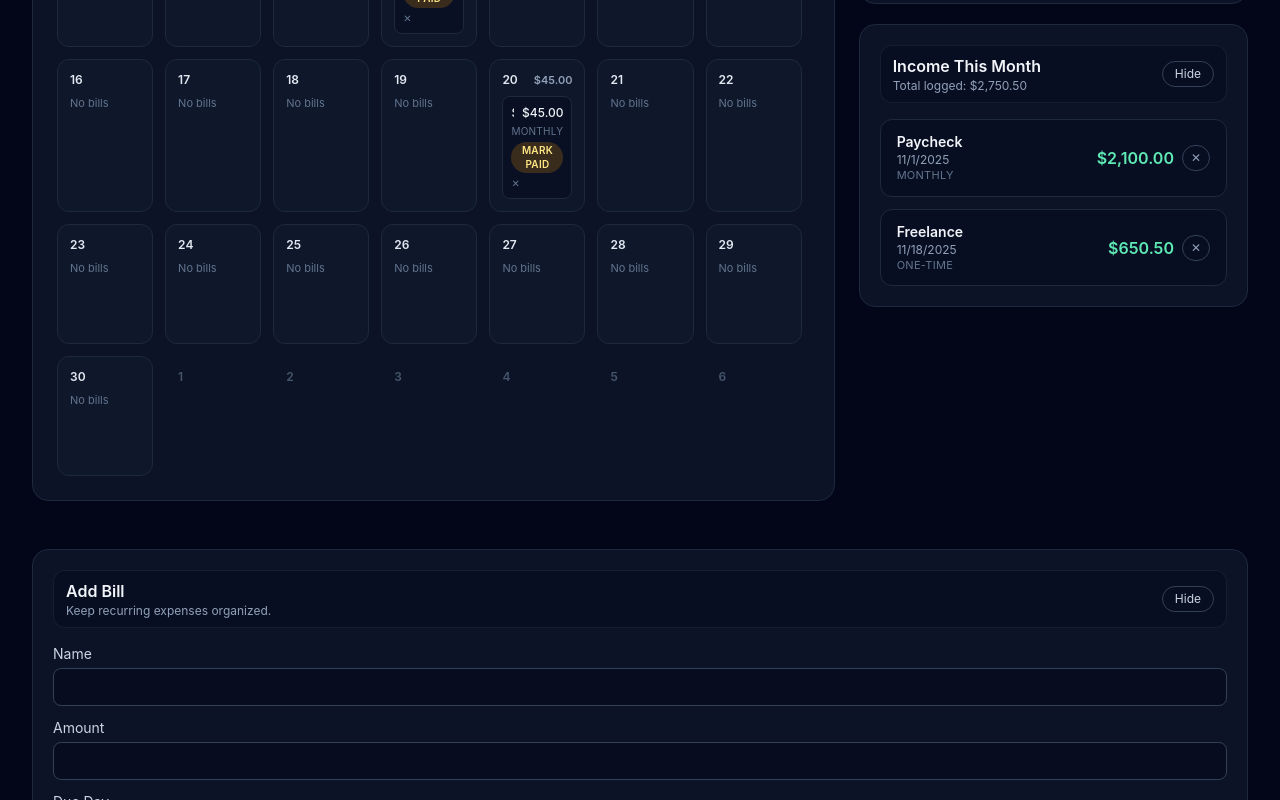
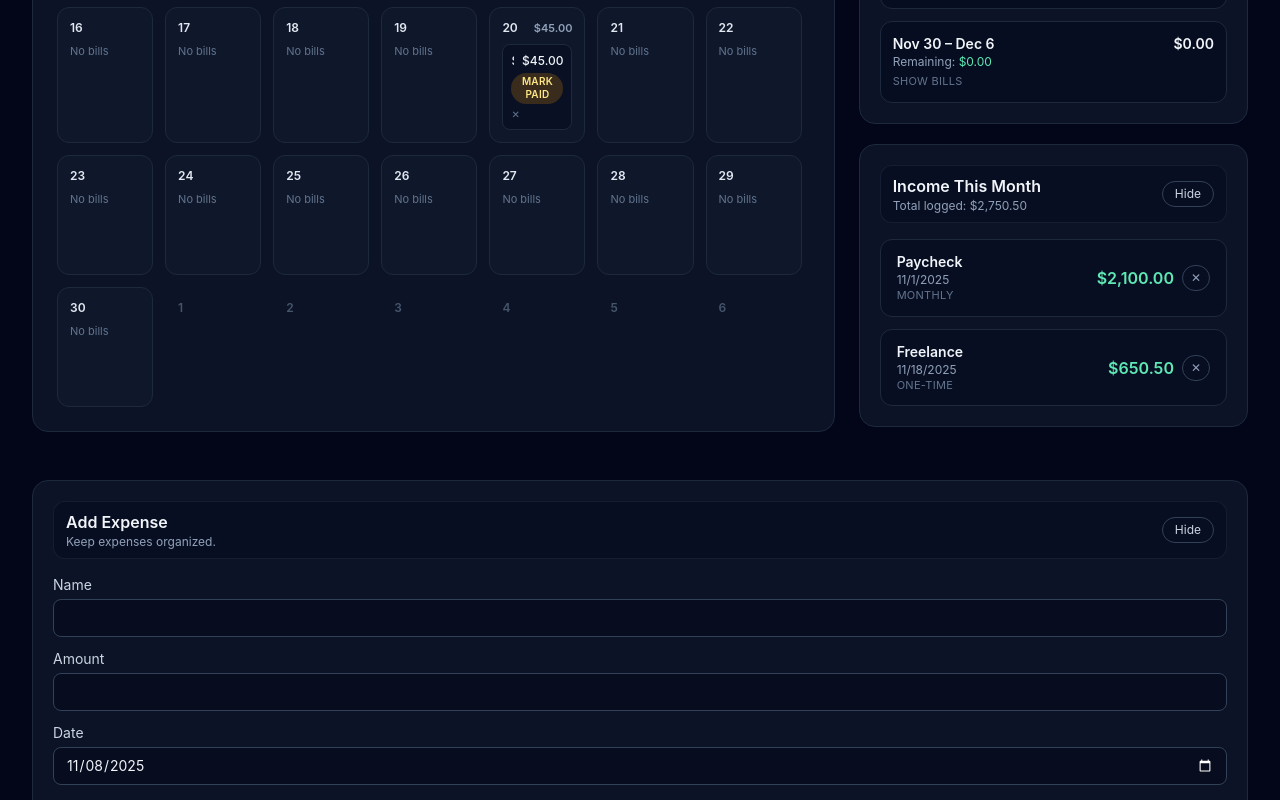
Before and after one commit to HelloDanni/billflow, a React (Vite) app: page / in a window 1280 px wide. Shown: the part 820-1620 px from the top of the page. Built offline with nearby package versions, Linux system fonts and the light colour scheme.

Commit message:
Enhance bill management: add date handling, improve recurrence logic, and update UI for expense entry

```diff
--- a/src/App.tsx
+++ b/src/App.tsx
@@ -77,6 +77,12 @@ const makeId = () => {
 const normalizeAmount = (value: number) => Math.round(value * 100) / 100;
 
 const getMonthKey = (date: Date) => `${date.getFullYear()}-${String(date.getMonth() + 1).padStart(2, '0')}`;
+const getDayFromISODate = (iso: string) => {
+  const parts = iso.split('-');
+  if (parts.length < 3) return 1;
+  const day = Number(parts[2]);
+  return Number.isNaN(day) ? 1 : day;
+};
 
 const CURRENT_MONTH_KEY = getMonthKey(new Date());
 
@@ -92,16 +98,12 @@ const daysInMonth = (date: Date) => new Date(date.getFullYear(), date.getMonth()
 const dayName = ['Sun', 'Mon', 'Tue', 'Wed', 'Thu', 'Fri', 'Sat'];
 
 const billRecurrenceOptions = [
+  { value: 0, label: 'One-time' },
   { value: 1, label: 'Monthly' },
   { value: 3, label: 'Every 3 Months' },
   { value: 6, label: 'Every 6 Months' },
   { value: 12, label: 'Annual' },
 ];
-
-const billRecurrenceLabels = billRecurrenceOptions.reduce<Record<number, string>>((acc, option) => {
-  acc[option.value] = option.label;
-  return acc;
-}, {});
 
 const incomeRecurrenceOptions: { value: IncomeRecurrence; label: string }[] = [
   { value: 'none', label: 'One-time' },
@@ -122,6 +124,9 @@ type IncomeOccurrence = {
   source: string;
 };
 
+type WeekBill = { bill: Bill; date: Date };
+type WeekSummary = { label: string; due: number; remaining: number; hasCurrent: boolean; bills: WeekBill[] };
+
 const isValidMonthKey = (key?: string | null): key is string => Boolean(key && /^\d{4}-\d{2}$/.test(key));
 
 const monthsBetween = (startKey: string, target: Date) => {
@@ -133,7 +138,11 @@ const monthsBetween = (startKey: string, target: Date) => {
 
 const isBillDueInMonth = (bill: Bill, month: Date) => {
   const diff = monthsBetween(bill.startMonth, month);
-  return diff >= 0 && diff % bill.recurrence === 0;
+  if (diff < 0) return false;
+  if (bill.recurrence <= 0) {
+    return diff === 0;
+  }
+  return diff % bill.recurrence === 0;
 };
 
 const startOfMonth = (date: Date) => new Date(date.getFullYear(), date.getMonth(), 1);
@@ -241,8 +250,16 @@ function App() {
   const [incomes, setIncomes] = usePersistentState<IncomeEntry[]>('billflow:income', DEFAULT_INCOME);
   const [payments, setPayments] = usePersistentState<PaymentState>('billflow:payments', {});
   const [collapsedSections, setCollapsedSections] = usePersistentState<CollapsibleSectionConfig>('billflow:sections', {});
+  const [openWeekLabel, setOpenWeekLabel] = useState<string | null>(null);
 
-  const billFormDefaults = { name: '', amount: '', dueDay: '1', recurrence: '1', notes: '' };
+  const billFormDefaults = {
+    name: '',
+    amount: '',
+    dueDay: String(today.getDate()),
+    recurrence: '1',
+    notes: '',
+    date: today.toISOString().slice(0, 10),
+  };
   const [billForm, setBillForm] = useState(billFormDefaults);
   const [incomeForm, setIncomeForm] = useState({
     source: '',
@@ -259,6 +276,9 @@ function App() {
 
   const moveMonth = (delta: number) => {
     setVisibleMonth((prev) => new Date(prev.getFullYear(), prev.getMonth() + delta, 1));
+  };
+  const toggleWeekDetails = (label: string) => {
+    setOpenWeekLabel((prev) => (prev === label ? null : label));
   };
 
   const normalizedBills = useMemo(() => {
@@ -322,8 +342,8 @@ function App() {
 
   const monthlyIncome = useMemo(() => expandedIncomes.reduce((sum, income) => sum + income.amount, 0), [expandedIncomes]);
 
-  const weeklyBreakdown = useMemo(() => {
-    const weeks = [];
+  const weeklyBreakdown = useMemo<WeekSummary[]>(() => {
+    const weeks: WeekSummary[] = [];
     for (let i = 0; i < calendarCells.length; i += 7) {
       const slice = calendarCells.slice(i, i + 7);
       const weekDue = slice.reduce(
@@ -341,7 +361,8 @@ function App() {
         { month: 'short', day: 'numeric' }
       )}`;
       const hasCurrent = slice.some((cell) => cell.inCurrentMonth);
-      weeks.push({ label, due: weekDue, remaining: weekDue - weekPaid, hasCurrent });
+      const billsInWeek = slice.flatMap((cell) => cell.bills.map((bill) => ({ bill, date: cell.date })));
+      weeks.push({ label, due: weekDue, remaining: weekDue - weekPaid, hasCurrent, bills: billsInWeek });
     }
     return weeks.filter((week) => week.hasCurrent);
   }, [calendarCells, activePayments]);
@@ -350,9 +371,10 @@ function App() {
     event.preventDefault();
     const name = billForm.name.trim();
     const amount = Number(billForm.amount);
-    const dueDay = Number(billForm.dueDay);
-    const recurrence = Number(billForm.recurrence || '1');
-    if (!name || amount <= 0 || dueDay < 1 || dueDay > 31 || !recurrence) return;
+    const dueDay = billForm.date ? getDayFromISODate(billForm.date) : Number(billForm.dueDay);
+    const recurrence = Number(billForm.recurrence ?? '1');
+    if (!name || amount <= 0 || dueDay < 1 || dueDay > 31 || Number.isNaN(recurrence) || recurrence < 0) return;
+    const startMonthFromDate = billForm.date ? billForm.date.slice(0, 7) : monthKey;
 
     setBills((prev) => {
       const next: Bill = {
@@ -361,7 +383,7 @@ function App() {
         amount: normalizeAmount(amount),
         dueDay,
         recurrence,
-        startMonth: monthKey,
+        startMonth: startMonthFromDate,
         notes: billForm.notes.trim() || undefined,
       };
       return [...prev, next];
@@ -529,9 +551,6 @@ function App() {
                                   {currency(bill.amount)}
                                 </span>
                               </div>
-                              <p className="mt-1 text-[10px] uppercase tracking-wide text-slate-500">
-                                {billRecurrenceLabels[bill.recurrence] ?? 'Recurring'}
-                              </p>
                               {bill.notes && <p className="text-[10px] text-slate-400">{bill.notes}</p>}
                               <div className="mt-1 flex flex-wrap items-center justify-between gap-1 text-[10px] text-slate-400">
                                 <button
@@ -573,10 +592,18 @@ function App() {
               onToggle={toggleSection}
             >
               <ul className="space-y-3">
-                {weeklyBreakdown.map((week) => (
+                {weeklyBreakdown.map((week) => {
+                  const isOpen = openWeekLabel === week.label;
+                  return (
                     <li
                       key={week.label}
                       className="rounded-xl border border-slate-800 bg-slate-950/40 p-3 text-sm"
+                    >
+                      <button
+                        type="button"
+                        onClick={() => toggleWeekDetails(week.label)}
+                        className="w-full text-left"
+                        aria-expanded={isOpen}
                       >
                         <div className="flex items-center justify-between font-semibold text-slate-100">
                           <span>{week.label}</span>
@@ -588,8 +615,33 @@ function App() {
                             {currency(week.remaining)}
                           </span>
                         </p>
+                        <p className="mt-1 text-[11px] uppercase tracking-wide text-slate-500">
+                          {isOpen ? 'Hide bills' : 'Show bills'}
+                        </p>
+                      </button>
+                      {isOpen && (
+                        <div className="mt-3 space-y-2 rounded-lg border border-slate-800/80 bg-slate-950/30 p-3 text-xs sm:text-sm">
+                          {week.bills.length > 0 ? (
+                            week.bills.map(({ bill, date }) => (
+                              <div
+                                key={`${week.label}-${bill.id}-${date.toISOString()}`}
+                                className="flex items-center justify-between gap-3 text-slate-200"
+                              >
+                                <div className="min-w-0">
+                                  <p className="truncate font-semibold text-slate-100">{bill.name}</p>
+                                  <p className="text-[11px] text-slate-500">{date.toLocaleDateString()}</p>
+                                </div>
+                                <span className="shrink-0 font-semibold">{currency(bill.amount)}</span>
+                              </div>
+                            ))
+                          ) : (
+                            <p className="text-xs text-slate-500">No bills scheduled this week.</p>
+                          )}
+                        </div>
+                      )}
                     </li>
-                ))}
+                  );
+                })}
                 {weeklyBreakdown.length === 0 && <li className="text-sm text-slate-500">No bills scheduled this month.</li>}
               </ul>
             </CollapsibleSection>
@@ -641,8 +693,8 @@ function App() {
         <div className="mt-6 flex flex-col gap-6">
           <CollapsibleSection
             id="add-bill"
-            title="Add Bill"
-            description="Keep recurring expenses organized."
+            title="Add Expense"
+            description="Keep expenses organized."
             collapsed={Boolean(collapsedSections['add-bill'])}
             onToggle={toggleSection}
           >
@@ -669,13 +721,18 @@ function App() {
                 />
               </label>
                 <label className="text-sm">
-                <span className="text-slate-300">Due Day</span>
+                  <span className="text-slate-300">Date</span>
                   <input
-                  type="number"
-                  min="1"
-                  max="31"
-                  value={billForm.dueDay}
-                  onChange={(e) => setBillForm((prev) => ({ ...prev, dueDay: e.target.value }))}
+                    type="date"
+                    value={billForm.date}
+                    onChange={(e) => {
+                      const value = e.target.value;
+                      setBillForm((prev) => ({
+                        ...prev,
+                        date: value,
+                        dueDay: value ? String(getDayFromISODate(value)) : prev.dueDay,
+                      }));
+                    }}
                     className="mt-1 w-full rounded-lg border border-slate-700 bg-slate-950/50 px-3 py-2 text-sm text-slate-100 focus:border-slate-400 focus:outline-none"
                     required
                   />
@@ -707,7 +764,7 @@ function App() {
                   type="submit"
                   className="mt-2 rounded-xl bg-emerald-500/90 px-4 py-2 text-sm font-semibold text-slate-950 transition hover:bg-emerald-400"
                 >
-                Save Bill
+                  Save Expense
                 </button>
             </form>
           </CollapsibleSection>
```
Lines whose indentation alone changed are shown as unchanged.
